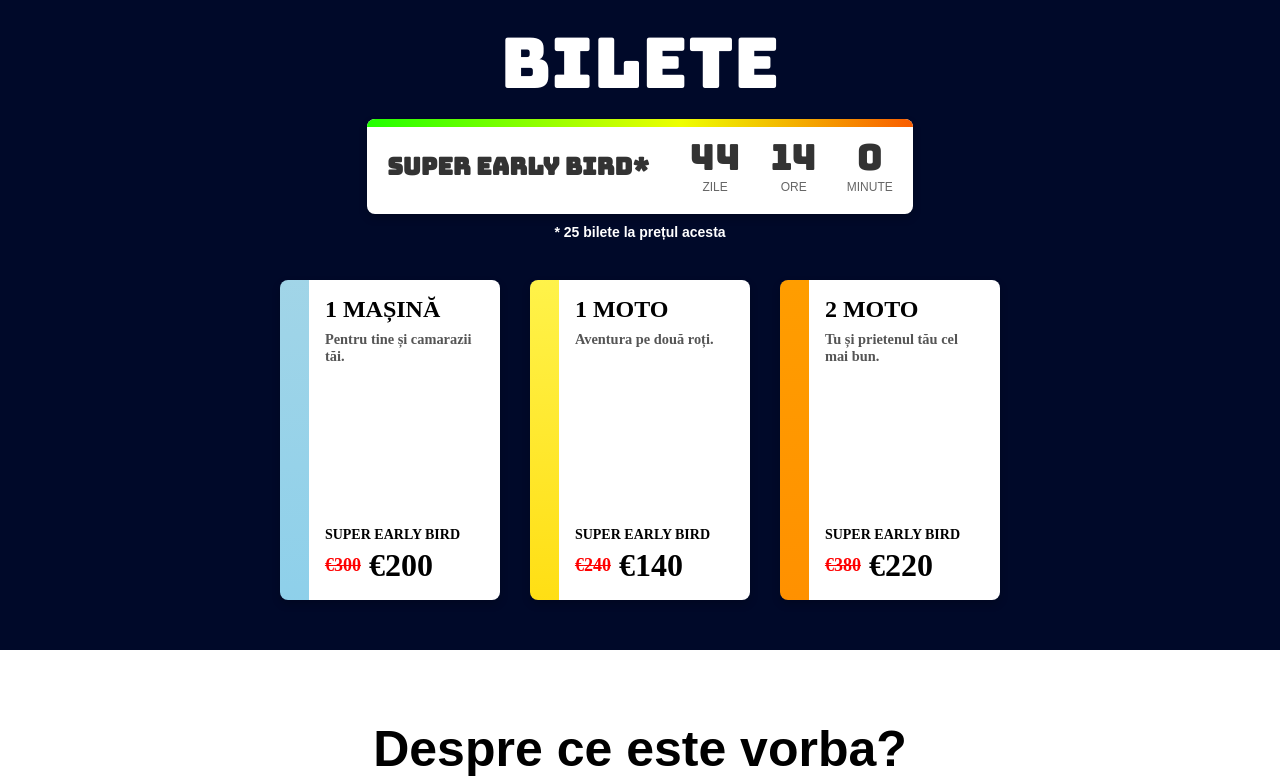
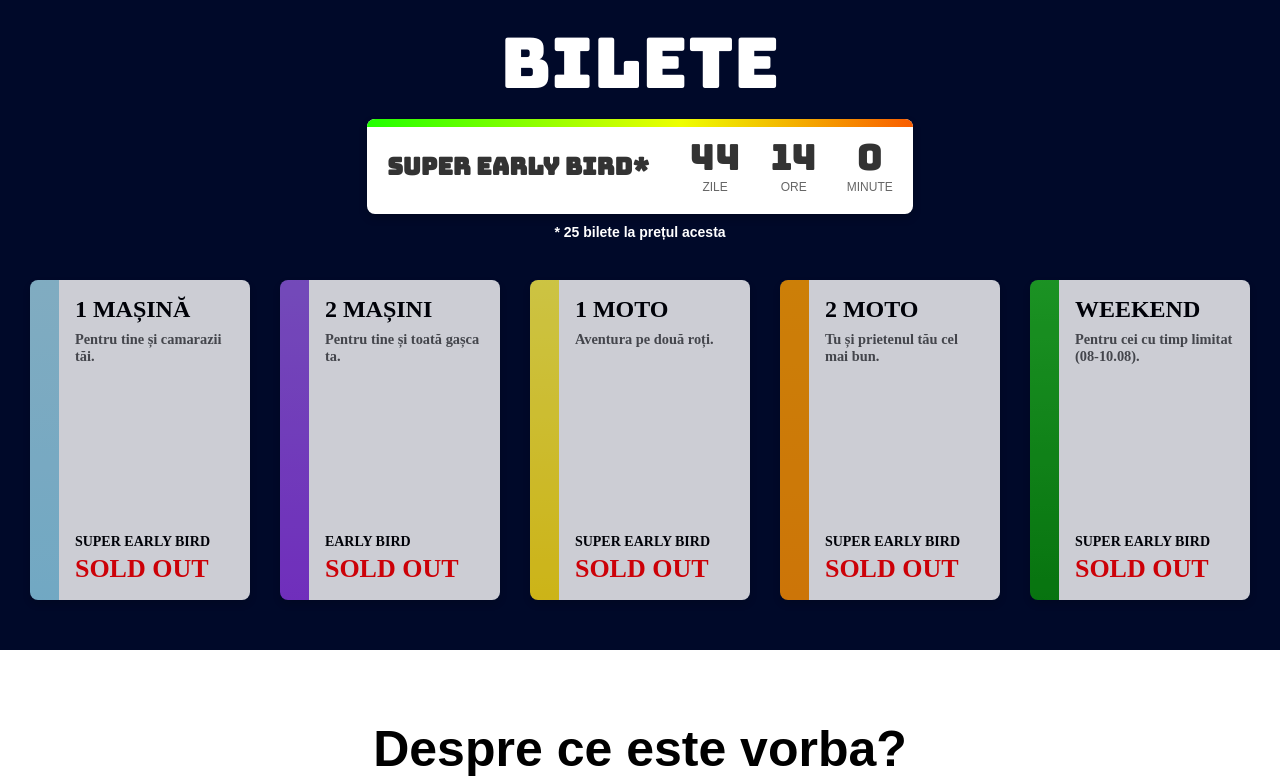
Before and after one commit to Gargant0373/LowGearSpecial2, a React (Vite) app: page /#/ in a window 1280 px wide. Shown: the part 1248-2029 px from the top of the page. Built offline with nearby package versions, Linux system fonts and the light colour scheme; a web font is replaced by a local one.

Commit message:
SOLD OUT func

```diff
--- a/src/components/Ticket.tsx
+++ b/src/components/Ticket.tsx
@@ -5,6 +5,7 @@ interface TicketProps {
     color2: string;
     price: number;
     fullPrice?: number;
+    soldOut?: boolean;
     title: string;
     description: string;
     tierName?: string;
@@ -158,7 +159,18 @@ const TierName = styled.span`
     }
 `;
 
-function Ticket({ color1, color2, price, fullPrice, title, description, tierName }: TicketProps) {
+const SoldOut = styled.p`
+    font-size: 26px;
+    margin: 0;
+    color: var(--strong-red);
+    text-transform: uppercase;
+
+    @media (max-width: 768px) {
+        font-size: 22px;
+    }
+`;
+
+function Ticket({ color1, color2, price, fullPrice, soldOut, title, description, tierName }: TicketProps) {
     return (
         <TicketContainer color1={color1} color2={color2}>
             <GradientStrip color1={color1} color2={color2} />
@@ -170,10 +182,16 @@ function Ticket({ color1, color2, price, fullPrice, title, description, tierName
                 <PriceContainer>
                     {tierName && <TierName>{tierName}</TierName>}
                     <PriceRow>
-                        {fullPrice && fullPrice > price && (
-                            <FullPrice>€{fullPrice}</FullPrice>
+                        {soldOut ? (
+                            <SoldOut>Sold Out</SoldOut>
+                        ) : (
+                            <>
+                                {fullPrice && fullPrice > price && (
+                                    <FullPrice>€{fullPrice}</FullPrice>
+                                )}
+                                <Price>€{price}</Price>
+                            </>
                         )}
-                        <Price>€{price}</Price>
                     </PriceRow>
                 </PriceContainer>
             </Content>
--- a/src/landing/Hero.tsx
+++ b/src/landing/Hero.tsx
@@ -1,5 +1,6 @@
 import styled, { keyframes } from "styled-components";
 import { scrollToElement } from "../utils";
+import { ticketsAreSoldOut } from "./ticketTypes";
 
 const HeroContainer = styled.div`
   position: relative;
@@ -102,6 +103,8 @@ const Image = styled.img`
 `;
 
 function Hero() {
+  const ctaLabel = ticketsAreSoldOut() ? "SOLD OUT" : "GET TICKETS";
+
   return (
     <HeroContainer>
       <HeroBackgroundWrapper>
@@ -114,7 +117,7 @@ function Hero() {
                 SPECIAL<br />
               </Column>
             </Row>
-            <HeroButton onClick={() => scrollToElement("tickets")}>GET TICKETS</HeroButton>
+            <HeroButton onClick={() => scrollToElement("tickets")}>{ctaLabel}</HeroButton>
           </Column>
         </HeroAbsoluteWrapper>
       </HeroBackgroundWrapper>
--- a/src/landing/Tickets.tsx
+++ b/src/landing/Tickets.tsx
@@ -3,6 +3,7 @@ import Ticket from "../components/Ticket";
 import { useModal } from "../hooks/useModal";
 import { Modal } from "../components/Modal";
 import Countdown from "../components/Countdown";
+import { ticketTypes } from "./ticketTypes";
 
 const TicketsContainer = styled.div`
   position: relative;
@@ -53,134 +54,17 @@ const TicketItemContainer = styled.div`
   }
 `;
 
-const ticketTypes = () => {
-  const now = new Date();
-  const year = 2026;
-
-  const superEarlyBirdEnd = new Date(`${year}-01-25T23:59:59`);
-  const earlyBirdEnd = new Date(`${year}-04-25T23:59:59`);
-  const fullPriceEnd = new Date(`${year}-08-01T23:59:59`);
-
-  let currentTier = "";
-  let deadline = "";
-  let prices = {
-    oneCar: 300,
-    twoCars: 500,
-    oneMoto: 240,
-    twoMoto: 380,
-    weekend: 150
-  };
-  let fullPrices = {
-    oneCar: 300,
-    twoCars: 500,
-    oneMoto: 240,
-    twoMoto: 380,
-    weekend: 150
-  };
-
-  if (now < superEarlyBirdEnd) {
-    currentTier = "Super Early Bird";
-    deadline = superEarlyBirdEnd.toISOString();
-    prices = {
-      oneCar: 200,
-      twoCars: 0, // Not available
-      oneMoto: 140,
-      twoMoto: 220,
-      weekend: 0 // Not available
-    };
-  } else if (now < earlyBirdEnd) {
-    currentTier = "Early Bird";
-    deadline = earlyBirdEnd.toISOString();
-    prices = {
-      oneCar: 250,
-      twoCars: 450,
-      oneMoto: 190,
-      twoMoto: 290,
-      weekend: 150
-    };
-  } else {
-    currentTier = "Full Price";
-    deadline = fullPriceEnd.toISOString();
-    prices = {
-      oneCar: 300,
-      twoCars: 500,
-      oneMoto: 240,
-      twoMoto: 380,
-      weekend: 200
-    };
-  }
-
-  const allTickets = [
-    {
-      color1: "#ADD8E6",
-      color2: "#87CEEB",
-      price: prices.oneCar,
-      fullPrice: fullPrices.oneCar,
-      title: "1 Mașină",
-      description: "Pentru tine și camarazii tăi.",
-      deadline,
-      tierName: currentTier,
-      href: 'https://docs.google.com/forms/d/e/1FAIpQLSf4I1X4MafkXhNnO2zyEjd2iyxbdPTUmWe1CPuWoveeJ8FTnQ/viewform'
-    },
-    {
-      color1: "#9370DB",
-      color2: "#8A2BE2",
-      price: prices.twoCars,
-      fullPrice: fullPrices.twoCars,
-      title: "2 Mașini",
-      description: "Pentru tine și toată gașca ta.",
-      deadline,
-      tierName: currentTier === "Super Early Bird" ? "Early Bird" : currentTier,
-      href: 'https://docs.google.com/forms/d/e/1FAIpQLSf4I1X4MafkXhNnO2zyEjd2iyxbdPTUmWe1CPuWoveeJ8FTnQ/viewform'
-    },
-    {
-      color1: "#ffff6bff",
-      color2: "#FFD700",
-      price: prices.oneMoto,
-      fullPrice: fullPrices.oneMoto,
-      title: "1 Moto",
-      description: "Aventura pe două roți.",
-      deadline,
-      tierName: currentTier,
-      href: 'https://docs.google.com/forms/d/e/1FAIpQLSf4I1X4MafkXhNnO2zyEjd2iyxbdPTUmWe1CPuWoveeJ8FTnQ/viewform'
-    },
-    {
-      color1: "#FFA500",
-      color2: "#FF8C00",
-      price: prices.twoMoto,
-      fullPrice: fullPrices.twoMoto,
-      title: "2 Moto",
-      description: "Tu și prietenul tău cel mai bun.",
-      deadline,
-      tierName: currentTier,
-      href: 'https://docs.google.com/forms/d/e/1FAIpQLSf4I1X4MafkXhNnO2zyEjd2iyxbdPTUmWe1CPuWoveeJ8FTnQ/viewform'
-    },
-    {
-      color1: "#32CD32",
-      color2: "#008000",
-      price: prices.weekend,
-      fullPrice: fullPrices.weekend,
-      title: "Weekend",
-      description: "Pentru cei cu timp limitat (08-10.08).",
-      deadline,
-      tierName: currentTier,
-      href: 'https://docs.google.com/forms/d/e/1FAIpQLSf4I1X4MafkXhNnO2zyEjd2iyxbdPTUmWe1CPuWoveeJ8FTnQ/viewform'
-    }
-  ];
-
-  return allTickets.filter(ticket => ticket.price > 0);
-};
-
 const modalHtml =
 `
 Înregistrarea la eveniment e simplă. Dai click pe linkul de mai jos ce te duce către un formular.<br /><br />
 <b>Formularul de inscriere</b> <a href="https://docs.google.com/forms/d/e/1FAIpQLSf4I1X4MafkXhNnO2zyEjd2iyxbdPTUmWe1CPuWoveeJ8FTnQ/viewform" target="_blank">aici</a>.<br /><br />
 `
 
-const TicketWrapper = styled.div`
+const TicketWrapper = styled.div<{ $disabled: boolean }>`
   text-decoration: none;
   color: inherit;
-  cursor: pointer;
+  cursor: ${({ $disabled }) => ($disabled ? "default" : "pointer")};
+  opacity: ${({ $disabled }) => ($disabled ? 0.8 : 1)};
 
   @media (max-width: 768px) {
     width: 100%;
@@ -203,13 +87,19 @@ function Tickets() {
         {tickets.map((ticket) => (
           <TicketWrapper
             key={ticket.title}
-            onClick={() => openModal(ticket.title, modalHtml)}
+            $disabled={ticket.soldOut}
+            onClick={() => {
+              if (!ticket.soldOut) {
+                openModal(ticket.title, modalHtml);
+              }
+            }}
           >
             <Ticket
               color1={ticket.color1}
               color2={ticket.color2}
               price={ticket.price}
               fullPrice={ticket.fullPrice}
+              soldOut={ticket.soldOut}
               title={ticket.title}
               description={ticket.description}
               tierName={ticket.tierName}
--- /dev/null
+++ b/src/landing/ticketTypes.ts
@@ -0,0 +1,136 @@
+export type TicketType = {
+  color1: string;
+  color2: string;
+  price: number;
+  fullPrice: number;
+  soldOut: boolean;
+  title: string;
+  description: string;
+  deadline: string;
+  tierName: string;
+  href: string;
+};
+
+export const ticketTypes = (): TicketType[] => {
+  const now = new Date();
+  const year = 2026;
+
+  const superEarlyBirdEnd = new Date(`${year}-01-25T23:59:59`);
+  const earlyBirdEnd = new Date(`${year}-04-25T23:59:59`);
+  const fullPriceEnd = new Date(`${year}-08-01T23:59:59`);
+
+  let currentTier = "";
+  let deadline = "";
+  let prices = {
+    oneCar: 300,
+    twoCars: 500,
+    oneMoto: 240,
+    twoMoto: 380,
+    weekend: 150,
+  };
+  const fullPrices = {
+    oneCar: 300,
+    twoCars: 500,
+    oneMoto: 240,
+    twoMoto: 380,
+    weekend: 150,
+  };
+
+  if (now < superEarlyBirdEnd) {
+    currentTier = "Super Early Bird";
+    deadline = superEarlyBirdEnd.toISOString();
+    prices = {
+      oneCar: 200,
+      twoCars: 0,
+      oneMoto: 140,
+      twoMoto: 220,
+      weekend: 0,
+    };
+  } else if (now < earlyBirdEnd) {
+    currentTier = "Early Bird";
+    deadline = earlyBirdEnd.toISOString();
+    prices = {
+      oneCar: 250,
+      twoCars: 450,
+      oneMoto: 190,
+      twoMoto: 290,
+      weekend: 150,
+    };
+  } else {
+    currentTier = "Full Price";
+    deadline = fullPriceEnd.toISOString();
+    prices = {
+      oneCar: 300,
+      twoCars: 500,
+      oneMoto: 240,
+      twoMoto: 380,
+      weekend: 200,
+    };
+  }
+
+  return [
+    {
+      color1: "#ADD8E6",
+      color2: "#87CEEB",
+      price: prices.oneCar,
+      fullPrice: fullPrices.oneCar,
+      soldOut: true,
+      title: "1 Mașină",
+      description: "Pentru tine și camarazii tăi.",
+      deadline,
+      tierName: currentTier,
+      href: "https://docs.google.com/forms/d/e/1FAIpQLSf4I1X4MafkXhNnO2zyEjd2iyxbdPTUmWe1CPuWoveeJ8FTnQ/viewform",
+    },
+    {
+      color1: "#9370DB",
+      color2: "#8A2BE2",
+      price: prices.twoCars,
+      fullPrice: fullPrices.twoCars,
+      soldOut: true,
+      title: "2 Mașini",
+      description: "Pentru tine și toată gașca ta.",
+      deadline,
+      tierName: currentTier === "Super Early Bird" ? "Early Bird" : currentTier,
+      href: "https://docs.google.com/forms/d/e/1FAIpQLSf4I1X4MafkXhNnO2zyEjd2iyxbdPTUmWe1CPuWoveeJ8FTnQ/viewform",
+    },
+    {
+      color1: "#ffff6bff",
+      color2: "#FFD700",
+      price: prices.oneMoto,
+      fullPrice: fullPrices.oneMoto,
+      soldOut: true,
+      title: "1 Moto",
+      description: "Aventura pe două roți.",
+      deadline,
+      tierName: currentTier,
+      href: "https://docs.google.com/forms/d/e/1FAIpQLSf4I1X4MafkXhNnO2zyEjd2iyxbdPTUmWe1CPuWoveeJ8FTnQ/viewform",
+    },
+    {
+      color1: "#FFA500",
+      color2: "#FF8C00",
+      price: prices.twoMoto,
+      fullPrice: fullPrices.twoMoto,
+      soldOut: true,
+      title: "2 Moto",
+      description: "Tu și prietenul tău cel mai bun.",
+      deadline,
+      tierName: currentTier,
+      href: "https://docs.google.com/forms/d/e/1FAIpQLSf4I1X4MafkXhNnO2zyEjd2iyxbdPTUmWe1CPuWoveeJ8FTnQ/viewform",
+    },
+    {
+      color1: "#32CD32",
+      color2: "#008000",
+      price: prices.weekend,
+      fullPrice: fullPrices.weekend,
+      soldOut: true,
+      title: "Weekend",
+      description: "Pentru cei cu timp limitat (08-10.08).",
+      deadline,
+      tierName: currentTier,
+      href: "https://docs.google.com/forms/d/e/1FAIpQLSf4I1X4MafkXhNnO2zyEjd2iyxbdPTUmWe1CPuWoveeJ8FTnQ/viewform",
+    },
+  ];
+};
+
+export const ticketsAreSoldOut = () =>
+  ticketTypes().every((ticket) => ticket.soldOut);
```
